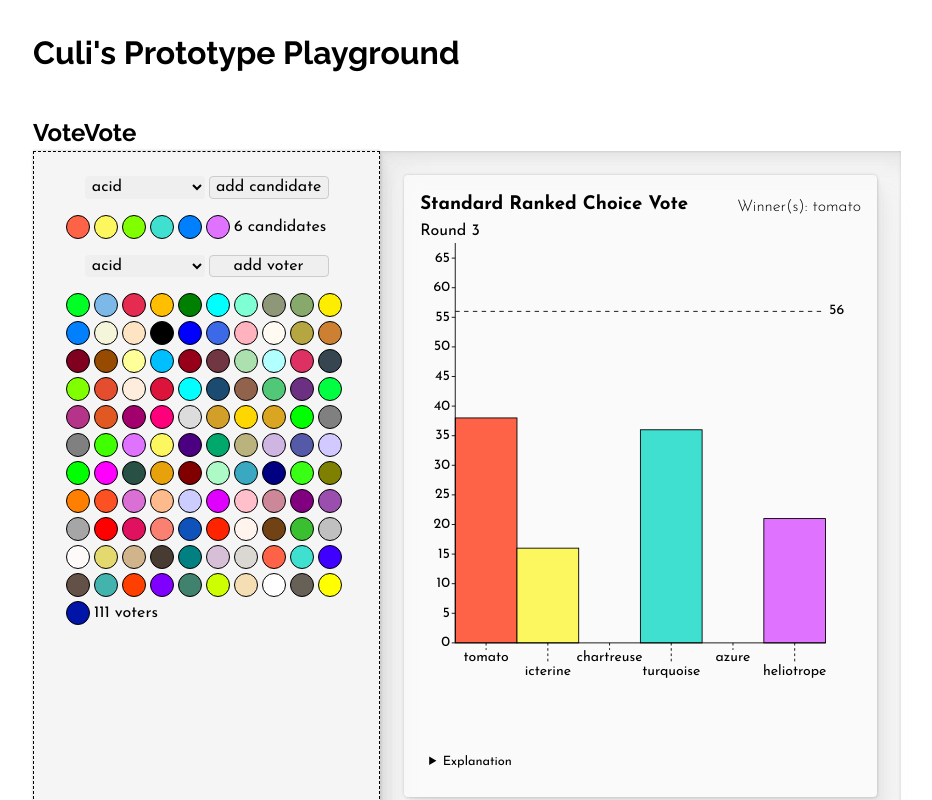
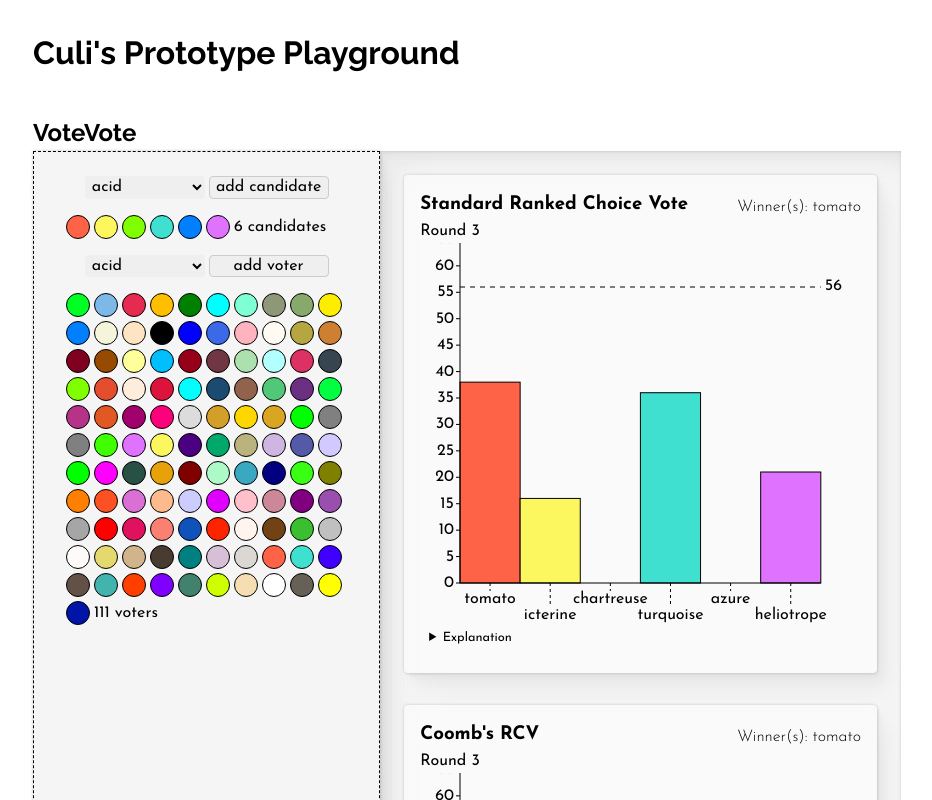
Before and after one commit to tif-calin/react-play, a React app: page /votevote in a window 1280 px wide. Shown: the whole page, without its empty margins (173-1105 px from the left). Built offline with nearby package versions, Linux system fonts and the light colour scheme.

Commit message:
this resizeobserver shit is wild

```diff
--- a/src/views/votevote/BarChartWithRounds.tsx
+++ b/src/views/votevote/BarChartWithRounds.tsx
@@ -1,6 +1,8 @@
 import React from 'react';
 import * as d3 from 'd3';
 import styled from 'styled-components';
+import { ResizeObserver } from '@juggle/resize-observer';
+
 import colors from '../../data/colors';
 import useInterval from '../../hooks/useInterval';
 import Bar from './chart/Bar';
@@ -11,15 +13,57 @@ interface Props {
   data: { [color: string]: number }[];
 };
 
-const StyledSVG = styled.svg``;
+const Wrapper = styled.div`
+  max-height: 400px;
+  width: 100%;
+  margin: 0;
+  padding: 0;
+`;
 
-const margin = { top: 30, right: 40, bottom: 50, left: 40 };
-const width = 500;
-const height = 500;
+const useChartSettings = (settings: { [key: string]: any } = {}): [React.Ref<any>, { [dms: string]: number }] => {
+  const containerRef = React.useRef<any>(null);
+
+  const [width, setWidth] = React.useState<number>(0);
+  const [height, setHeight] = React.useState<number>(0);
+
+  React.useEffect(() => {
+    // if width && height set manually, don't observe
+    if (settings.width && settings.height) return () => {};
+
+    // otherwise create an observer to get width/height
+    const resizeObserver = new ResizeObserver((entries) => {
+      if (entries?.length) {
+        const [ entry ] = entries;
+
+        if (width !== entry.contentRect.width) setWidth(Number(entry.contentRect.width));
+        if (height !== entry.contentRect.height) setHeight(Number(entry.contentRect.height));
+      }
+    });
+
+    console.log('\n\n\n\n\n\n\nHIIIIIIIIIIIIIIIIIIIII');
+    const element = containerRef.current;
+    console.log(element);
+    if (element) {
+      resizeObserver.observe(element);
+      return () => resizeObserver.unobserve(element);
+    }
+  }, []);
+
+  return [ containerRef, { width, height } ];
+};
+
+const margin = {
+  top: 30,
+  right: 40,
+  bottom: 30,
+  left: 40,
+};
 const howManyTimesLongerTheLastRoundShouldBe = 3;
 
 const BarChartWithRounds: React.FC<Props> = ({ data }) => {
-  const ref = React.useRef<SVGSVGElement>(null);
+  const [ ref, dms ] = useChartSettings({});
+  const width = dms.width || 500;
+  const height = dms.height || 500;
   const [currentRoundNumber, setCurrentRoundNumber] = React.useState(0);
 
   const candidates = React.useMemo(() => Object.keys(data[0]), [data]);
@@ -52,9 +96,9 @@ const BarChartWithRounds: React.FC<Props> = ({ data }) => {
     ;
   }, [data, height, margin.top, margin.bottom]);
 
-  return (<>
+  return (<Wrapper ref={ref}>
     <span>Round {Math.min(currentRoundNumber + 1, data.length)}</span>
-    <StyledSVG ref={ref} height={height} viewBox={`0 0 ${width} ${height}`}>
+    <svg viewBox={`0 0 ${width} ${height}`}>
       <g className="plot-area">
         {Object.entries(currentRound).map(([color, count]) => {
           const y = yScale(count || 0);
@@ -89,10 +133,9 @@ const BarChartWithRounds: React.FC<Props> = ({ data }) => {
           y={yScale(threshold)}
           alignmentBaseline='middle'
         >{threshold}</text>
-        {/* <ThresholdLine threshold={threshold} scale={yScale} /> */}
       </g>
-    </StyledSVG>
-  </>);
+    </svg>
+  </Wrapper>);
 };
 
 const MemoizedBarChartWithRounds = React.memo(BarChartWithRounds);
```
